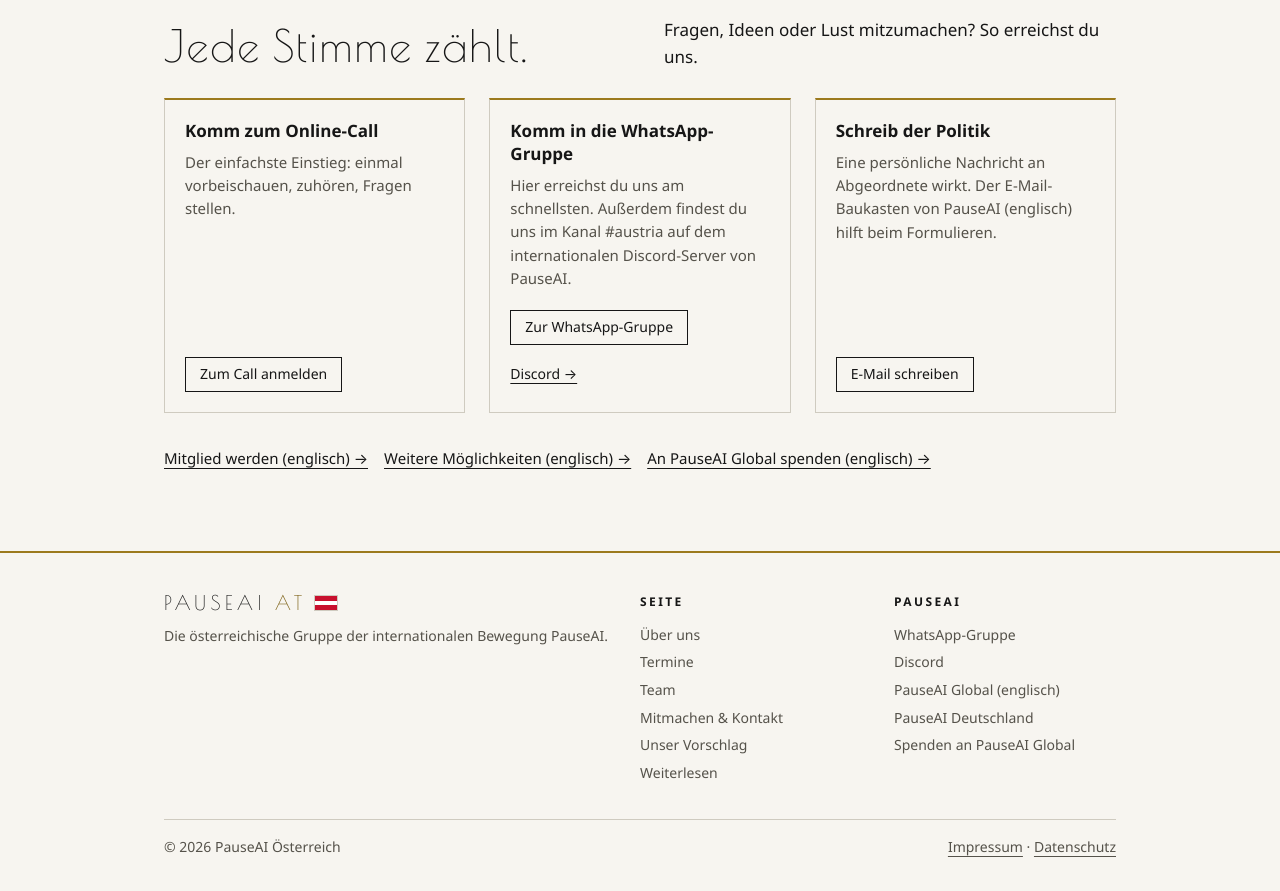
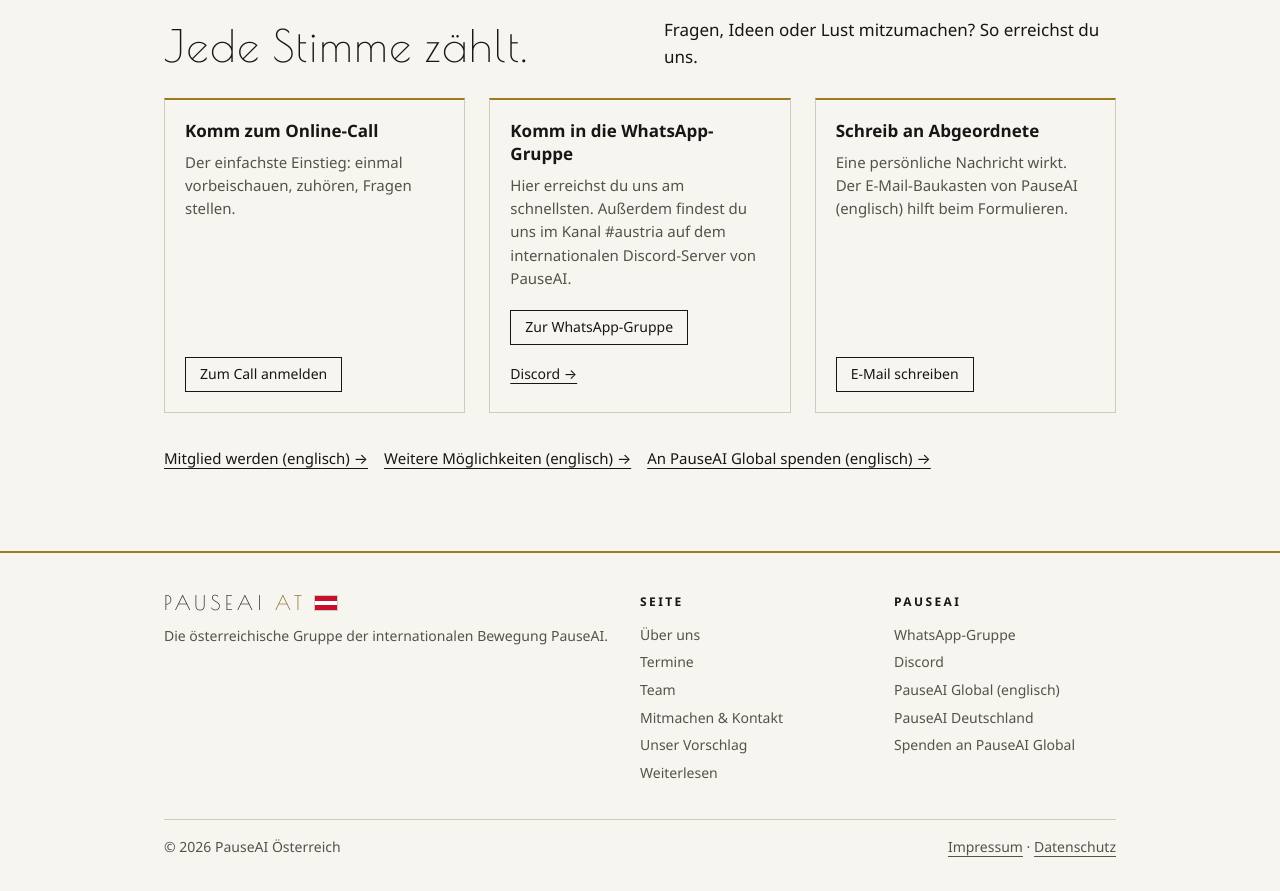
Before and after one commit to Benjifirst/PauseAI-Website, a plain HTML site: page index.html in a window 1280 px wide. Shown: the part 3480-4371 px from the top of the page. Drawn offline with Linux system fonts and the light colour scheme.

Commit message:
Politik-Karte: „Schreib an Abgeordnete“

```diff
--- a/index.html
+++ b/index.html
@@ -214,8 +214,8 @@
           </div>
         </article>
         <article class="card">
-          <h3>Schreib der Politik</h3>
-          <p>Eine persönliche Nachricht an Abgeordnete wirkt. Der E-Mail-Baukasten von PauseAI (englisch) hilft beim Formulieren.</p>
+          <h3>Schreib an Abgeordnete</h3>
+          <p>Eine persönliche Nachricht wirkt. Der E-Mail-Baukasten von PauseAI (englisch) hilft beim Formulieren.</p>
           <a class="button small" href="https://pauseai.info/email-builder" target="_blank" rel="noopener">E-Mail schreiben</a>
         </article>
       </div>
```
